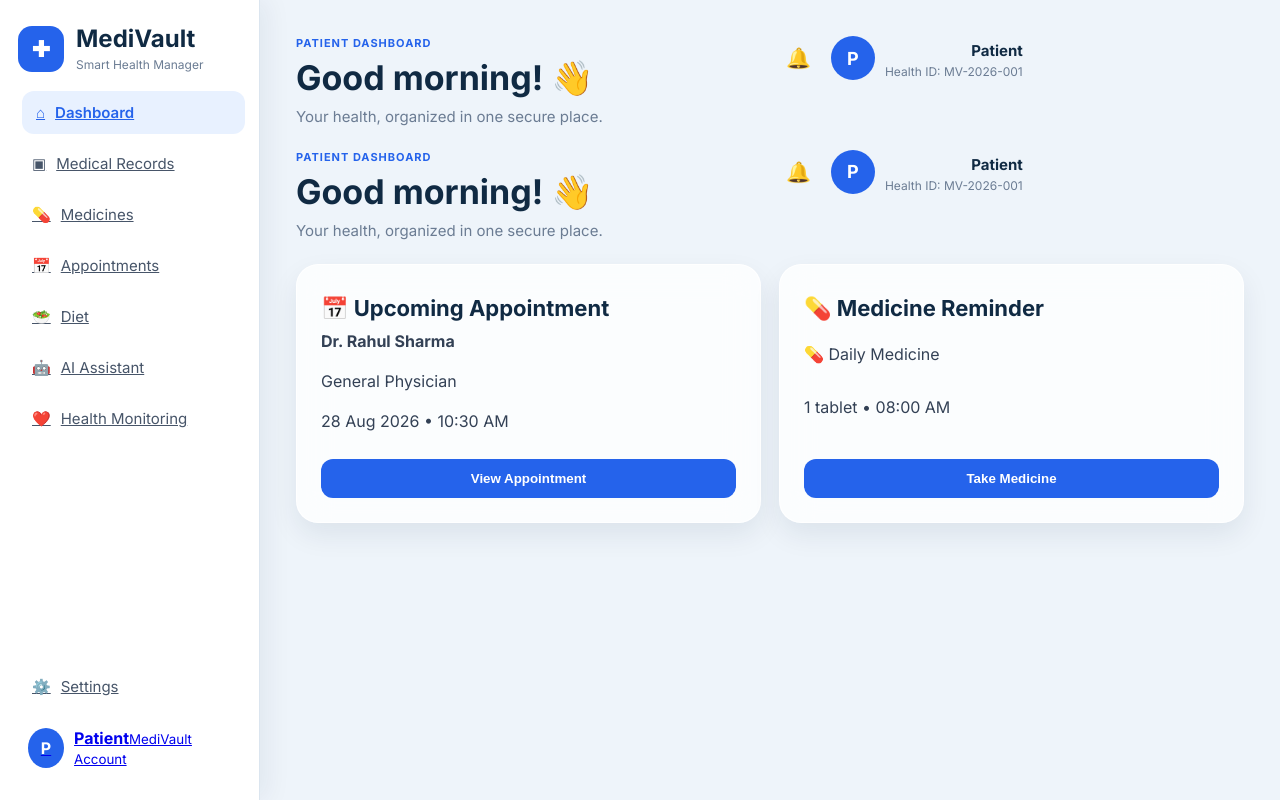
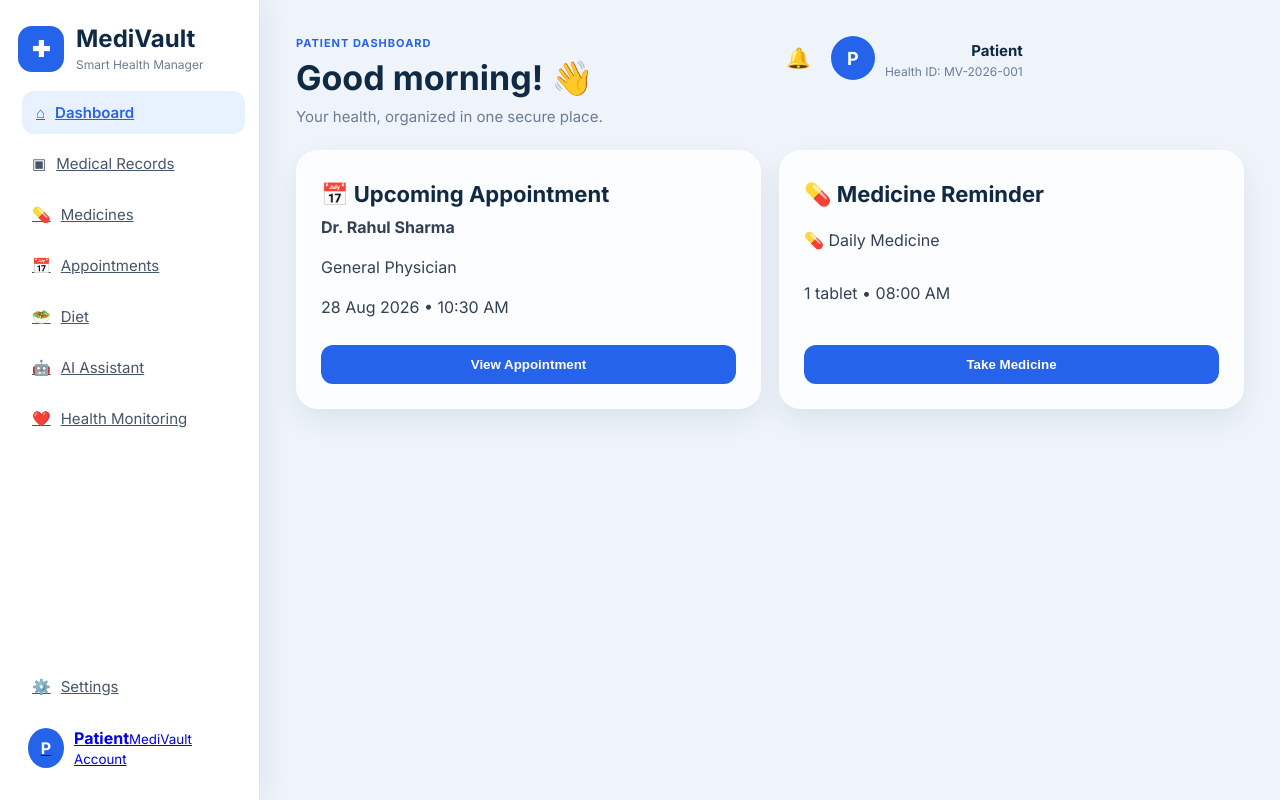
Before and after one commit to Srushtipatil0004/medivault, a React (Vite) app: page / in a window 1280 px wide. Built offline with nearby package versions, Linux system fonts and the light colour scheme.

Commit message:
Fix duplicate dashboard header

```diff
--- a/src/pages/Dashboard.jsx
+++ b/src/pages/Dashboard.jsx
@@ -1,16 +1,12 @@
-import Header from "../components/Header";
 import AppointmentsCard from "../components/AppointmentsCard";
 import MedicinesCard from "../components/MedicinesCard";
 
 function Dashboard() {
   return (
-    <>
-      <Header />
-      <section className="dashboard-grid">
-        <AppointmentsCard />
-        <MedicinesCard />
-      </section>
-    </>
+    <section className="dashboard-grid">
+      <AppointmentsCard />
+      <MedicinesCard />
+    </section>
   );
 }
 
```
